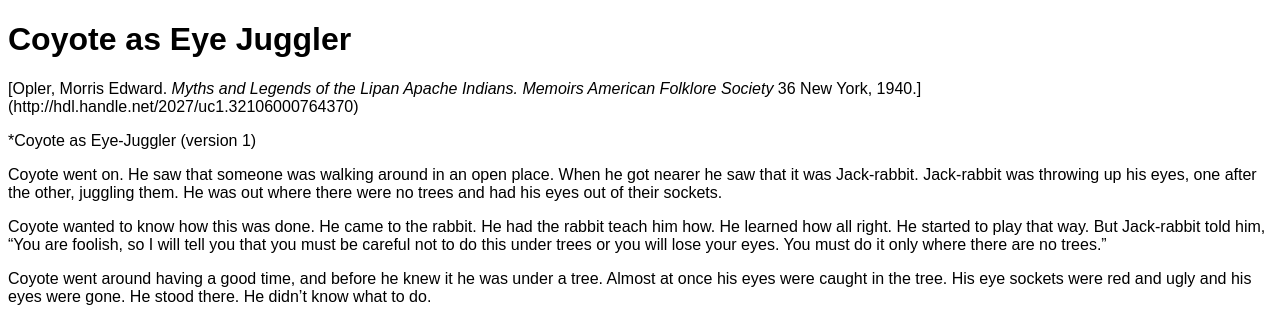
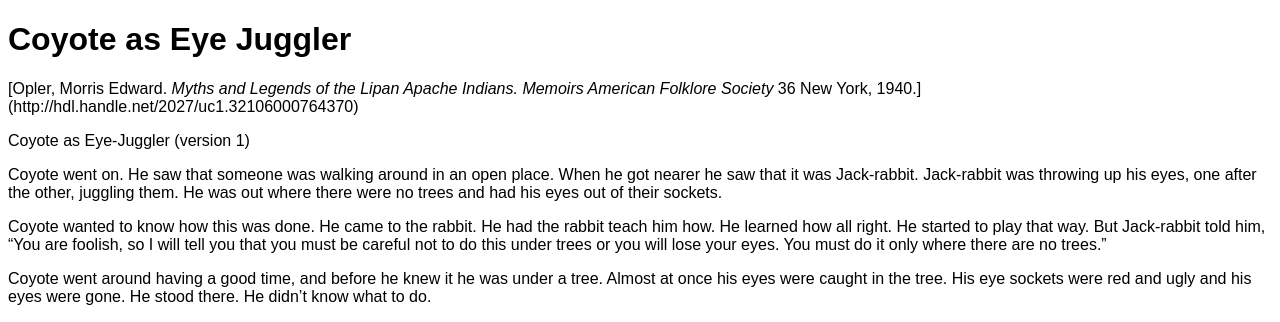
Before and after one commit to hofstra/coyote, a Jekyll site: the page built from sources/_posts/2015-08-10-opler-lipan-apache-coyote-eyes.md, in a window 1280 px wide. Shown: the top 322 px of the page. Built offline with Jekyll 4.4.1, drawn with Linux system fonts in a browser that asks for light colours.

```diff
--- a/sources/_posts/2015-08-10-opler-lipan-apache-coyote-eyes.md
+++ b/sources/_posts/2015-08-10-opler-lipan-apache-coyote-eyes.md
@@ -13,7 +13,7 @@ tags:
 
 [Opler, Morris Edward. *Myths and Legends of the Lipan Apache Indians.* *Memoirs American Folklore Society* 36 New York, 1940.] (http://hdl.handle.net/2027/uc1.32106000764370)
 
-*Coyote as Eye-Juggler (version 1)
+Coyote as Eye-Juggler (version 1)
 
 Coyote went on. He saw that someone was walking around in an open place. When he got nearer he saw that it was Jack-rabbit. Jack-rabbit was throwing up his eyes, one after the other, juggling them. He was out where there were no trees and had his eyes out of their sockets.
 
```
